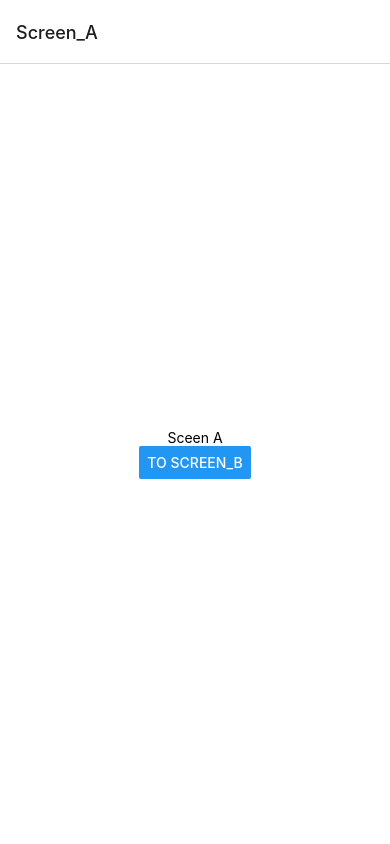
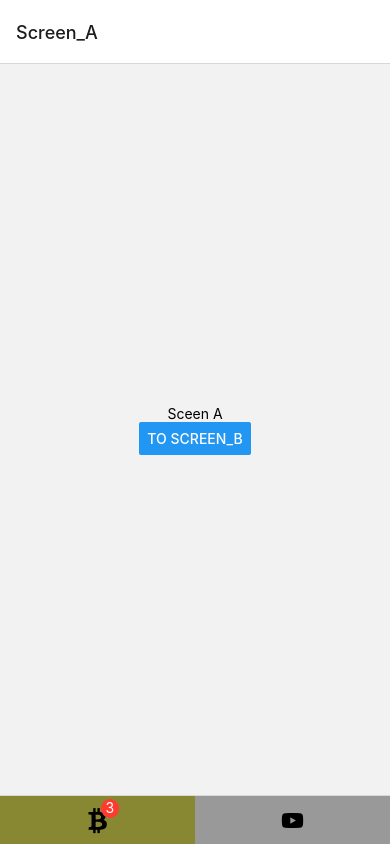
Before and after one commit to qkreltms/react-native-practice01, a React Native app: screen / in a window 390 px wide. Built offline with nearby package versions, Linux system fonts and the light colour scheme.

Commit message:
tab navigation

```diff
--- a/App.tsx
+++ b/App.tsx
@@ -1,54 +1,13 @@
 import React from "react";
 import useCachedResources from "./hooks/useCachedResources";
 import { SafeAreaProvider } from "react-native-safe-area-context";
-import {
-  createNativeStackNavigator,
-  NativeStackScreenProps,
-} from "@react-navigation/native-stack";
 import { NavigationContainer } from "@react-navigation/native";
-import { Text, View } from "./components/Themed";
-import { Button, Pressable, StyleSheet } from "react-native";
+import ScreenA from "./ScreenA";
+import ScreenB from "./ScreenB";
+import { createBottomTabNavigator } from "@react-navigation/bottom-tabs";
+import { FontAwesome5 } from "@expo/vector-icons";
 
-const Stack = createNativeStackNavigator();
-
-interface ScreeAprops extends NativeStackScreenProps<{ Screen_B: undefined }> {}
-const ScreenA = ({ navigation }: ScreeAprops) => {
-  const onPress = () => {
-    navigation.navigate("Screen_B");
-  };
-
-  return (
-    <View style={styles.body}>
-      <Text>Sceen A</Text>
-      <Button title="TO SCREEN_B" onPress={onPress} />
-    </View>
-  );
-};
-
-interface ScreeBprops extends NativeStackScreenProps<{ Screen_A: undefined }> {}
-const ScreenB = ({ navigation }: ScreeBprops) => {
-  const onPress = () => {
-    // navigation.navigate("Screen_A");
-    navigation.goBack();
-  };
-
-  return (
-    <View style={styles.body}>
-      <Text>Sceen B</Text>
-      <Pressable onPress={onPress}>
-        <Text>TO SCREEN_A</Text>
-      </Pressable>
-    </View>
-  );
-};
-
-const styles = StyleSheet.create({
-  body: {
-    flex: 1,
-    alignItems: "center",
-    justifyContent: "center",
-  },
-});
+const Tab = createBottomTabNavigator();
 
 const App = () => {
   const isLoadingComplete = useCachedResources();
@@ -59,16 +18,36 @@ const App = () => {
     return (
       <SafeAreaProvider>
         <NavigationContainer>
-          <Stack.Navigator
-          // screenOptions={{ header: () => null }}
+          <Tab.Navigator
+            screenOptions={({ route }) => ({
+              tabBarIcon: ({ focused, size, color }) => {
+                let iconName = "";
+                if (route.name === "Screen_A") {
+                  iconName = "btc";
+                  size = focused ? 25 : 20;
+                } else if (route.name === "Screen_B") {
+                  iconName = "youtube";
+                  size = focused ? 25 : 20;
+                }
+
+                return <FontAwesome5 name={iconName} size={size} />;
+              },
+              // lable 표시 여부
+              tabBarShowLabel: false,
+              tabBarInactiveBackgroundColor: "#999",
+              tabBarActiveBackgroundColor: "#883",
+              // 아래 두 속성 안되는데...
+              tabBarActiveTintColor: "#ff0000",
+              tabBarInactiveTintColor: "#f0f",
+            })}
           >
-            <Stack.Screen name="Screen_A" component={ScreenA} />
-            <Stack.Screen
-              options={{ header: () => null }}
-              name="Screen_B"
-              component={ScreenB}
+            <Tab.Screen
+              name="Screen_A"
+              component={ScreenA}
+              options={{ tabBarBadge: 3 }}
             />
-          </Stack.Navigator>
+            <Tab.Screen name="Screen_B" component={ScreenB} />
+          </Tab.Navigator>
         </NavigationContainer>
       </SafeAreaProvider>
     );
--- /dev/null
+++ b/ScreenA.tsx
@@ -0,0 +1,27 @@
+import React from "react";
+import { NativeStackScreenProps } from "@react-navigation/native-stack";
+import { Button, StyleSheet, Text, View } from "react-native";
+
+interface ScreeAprops extends NativeStackScreenProps<{ Screen_B: undefined }> {}
+const ScreenA = ({ navigation }: ScreeAprops) => {
+  const onPress = () => {
+    navigation.navigate("Screen_B");
+  };
+
+  return (
+    <View style={styles.body}>
+      <Text>Sceen A</Text>
+      <Button title="TO SCREEN_B" onPress={onPress} />
+    </View>
+  );
+};
+
+const styles = StyleSheet.create({
+  body: {
+    flex: 1,
+    alignItems: "center",
+    justifyContent: "center",
+  },
+});
+
+export default ScreenA;
--- /dev/null
+++ b/ScreenB.tsx
@@ -0,0 +1,30 @@
+import React from "react";
+import { NativeStackScreenProps } from "@react-navigation/native-stack";
+import { Pressable, StyleSheet, Text, View } from "react-native";
+
+interface ScreeBprops extends NativeStackScreenProps<{ Screen_A: undefined }> {}
+const ScreenB = ({ navigation }: ScreeBprops) => {
+  const onPress = () => {
+    // navigation.navigate("Screen_A");
+    navigation.goBack();
+  };
+
+  return (
+    <View style={styles.body}>
+      <Text>Sceen B</Text>
+      <Pressable onPress={onPress}>
+        <Text>TO SCREEN_A</Text>
+      </Pressable>
+    </View>
+  );
+};
+
+const styles = StyleSheet.create({
+  body: {
+    flex: 1,
+    alignItems: "center",
+    justifyContent: "center",
+  },
+});
+
+export default ScreenB;
--- a/package.json
+++ b/package.json
@@ -31,6 +31,7 @@
     "react-native": "0.64.3",
     "react-native-safe-area-context": "3.3.2",
     "react-native-screens": "~3.8.0",
+    "react-native-vector-icons": "^9.0.0",
     "react-native-web": "0.17.1"
   },
   "devDependencies": {
```
Also changed, not shown: 1 other file (tests, documents, lock files or other folders).
